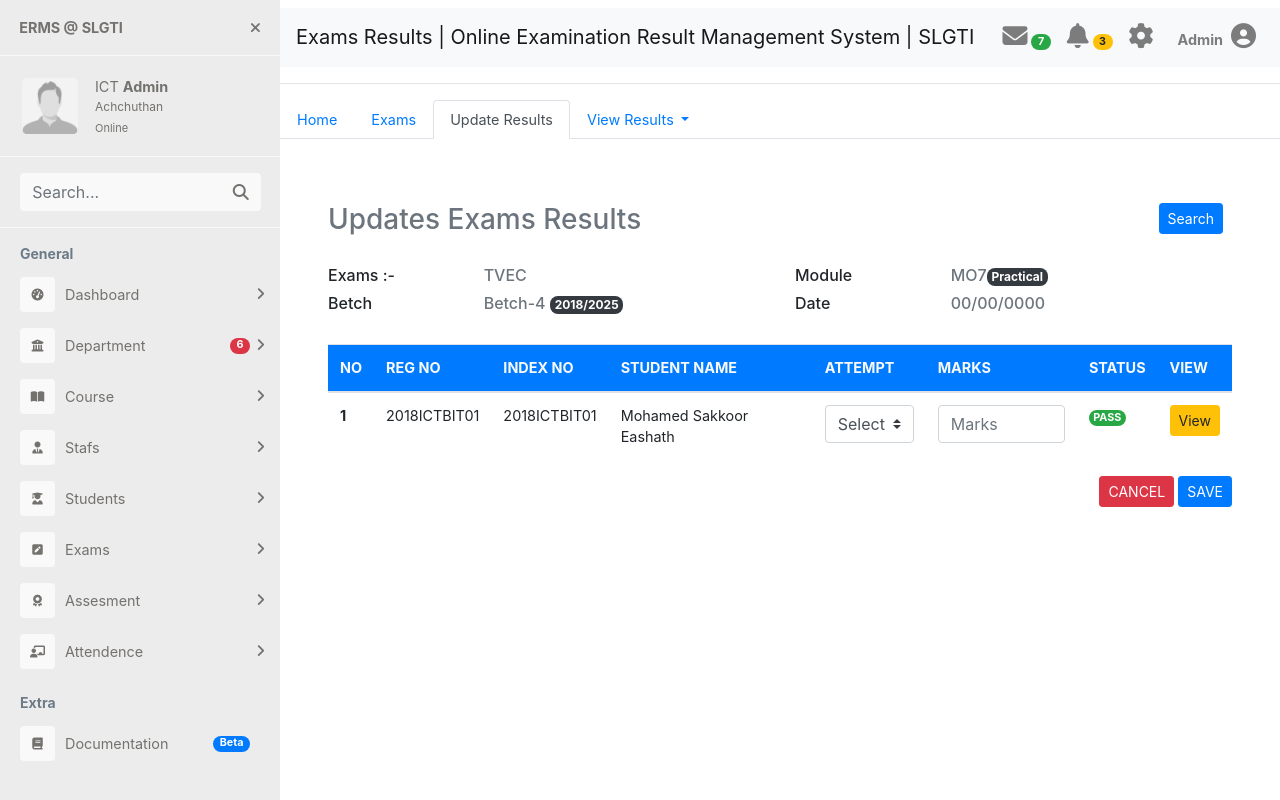
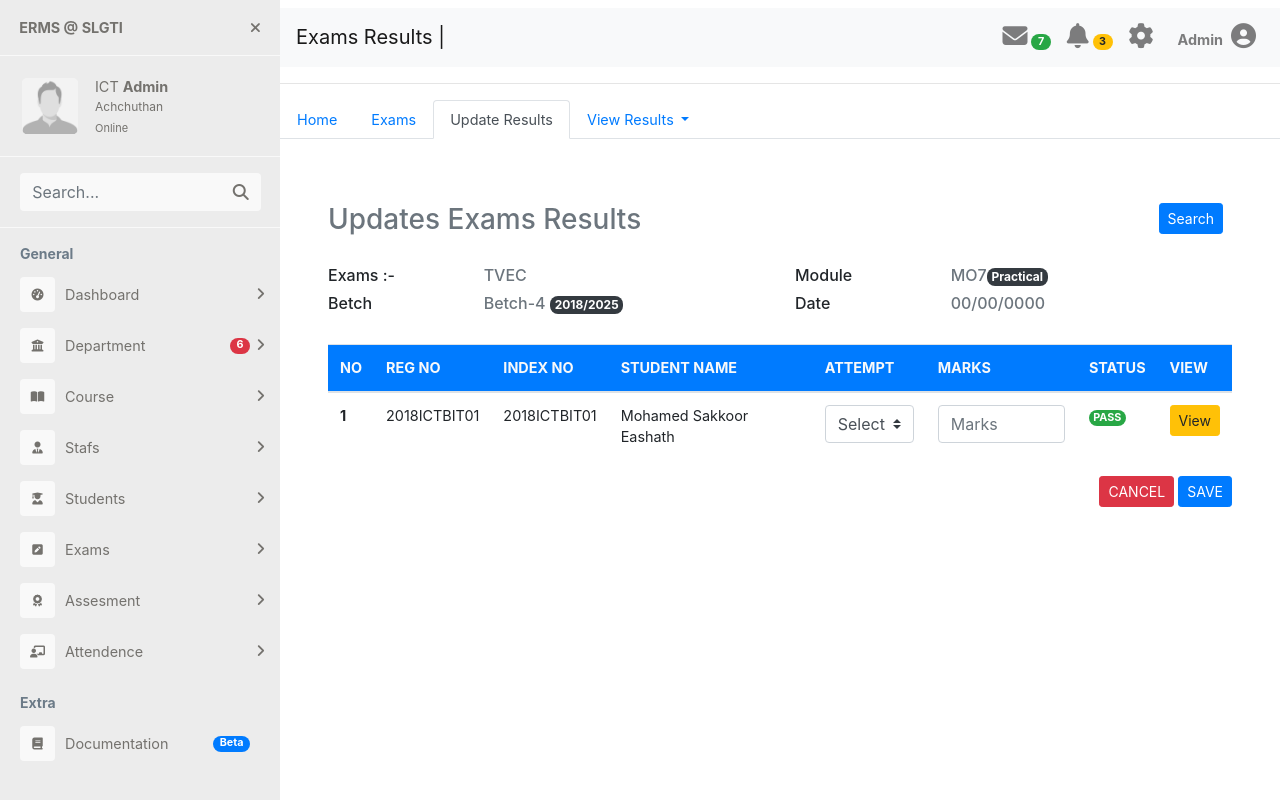
Before and after one commit to ictslgti/ERMS, a PHP site: page /exams_results.php in a window 1280 px wide. Run offline with PHP 8.4, Linux system fonts and the light colour scheme; a stand-in replaces the project's code that opens the database connection; some libraries are stand-ins or nearby versions.

Commit message:
new changes

```diff
--- a/exams_results.php
+++ b/exams_results.php
@@ -1,5 +1,5 @@
 <?php
-$title = 'Exams Results | Online Examination Result Management System | SLGTI';
+$title = 'Exams Results | ';
 $description = 'Online Examination Result  Management System (ERMS)-SLGTI';
 ?>
 <!DOCTYPE html>
```
